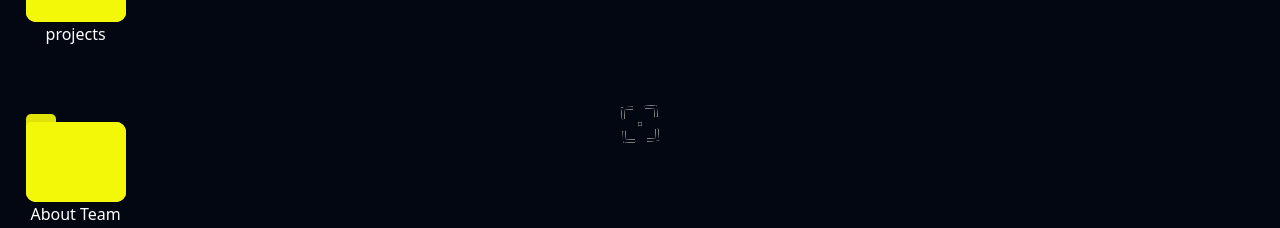
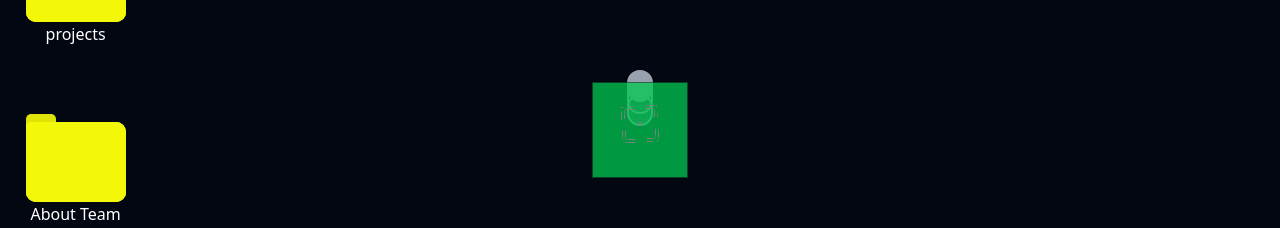
Before and after one commit to Sparsh-Verencar/TeamEggheadPortfolio, a Next.js app: page / in a window 1280 px wide. Shown: the part 276-504 px from the top of the page. Built offline with nearby package versions, Linux system fonts and the light colour scheme.

Commit message:
capacitors

```diff
--- a/src/app/page.js
+++ b/src/app/page.js
@@ -5,10 +5,9 @@ import WindowTaskBar from "@/components/WindowTaskBar";
 import TargetCursor from "@/components/react_bits/Animations/TargetCursor/TargetCursor";
 import FadingSquare from "@/components/FadingSquare";
 import Loading from "./loading";
-import Spline from '@splinetool/react-spline';
-
 
 import { useState, useEffect } from "react";
+import Capacitor from "@/components/Capacitor";
 
 export default function Home() {
   const [showContent, setShowContent] = useState(false);
@@ -29,17 +28,17 @@ export default function Home() {
     return () => clearInterval(interval);
   }, []);
 
-  useEffect(() => {
-    const timer = setTimeout(() => {
-      setShowContent(true);
-    }, 7000); // Match your loading duration
+  // useEffect(() => {
+  //   const timer = setTimeout(() => {
+  //     setShowContent(true);
+  //   }, 7000); // Match your loading duration
 
-    return () => clearTimeout(timer);
-  }, []);
+  //   return () => clearTimeout(timer);
+  // }, []);
 
-  if (!showContent) {
+  /* if (!showContent) {
     return <Loading />; // Show animation while waiting
-  }
+  } */
 
   return (
     <div className="relative w-screen h-screen flex items-between justify-between bg-gray-950" suppressHydrationWarning>
@@ -50,12 +49,11 @@ export default function Home() {
         <Folder size={1} color="#F3F708" className="cursor-target custom-folder flex flex-col items-center justify-center" text="About Team" />
         <Gmail />
       </div>
-      <div className="absolute top-1/2 left-1/2 -translate-x-1/2 -translate-y-1/2 w-[800px] h-[600px]">
-        <Spline
-          scene="https://prod.spline.design/qPvDC6ECtPlXnOaq/scene.splinecode"
-          className="w-full h-full"
-        />
+      <div className="absolute top-1/2 left-1/2 -translate-x-1/2 -translate-y-1/2">
+        <Capacitor />
+        <FadingSquare progress={progress} />
       </div>
+
       <WindowTaskBar />
     </div>
   );
--- /dev/null
+++ b/src/components/CPUBottomPlate.jsx
@@ -0,0 +1,11 @@
+import React from 'react'
+
+const CPUBottomPlate = () => {
+  return (
+    <div>
+
+    </div>
+  )
+}
+
+export default CPUBottomPlate
--- /dev/null
+++ b/src/components/Capacitor.jsx
@@ -0,0 +1,22 @@
+import React from 'react';
+
+const Capacitor = () => {
+    return (
+        <div className="flex flex-col items-center gap-5">
+            {/* Body of the capacitor */}
+            <div className="absolute w-[2vw] h-[7vh] bg-gray-700 rounded-t-full rounded-b-full shadow-md">
+                <div className="relative top-0 w-[2vw] h-[4vh] bg-gray-400 rounded-full  shadow-md" />
+                <div className="relative -top-5 w-[2vw] h-[4vh] border-2 border-gray-400 rounded-full  shadow-md" />
+                <div className="relative -top-10 w-[2vw] h-[4vh] border-2 border-gray-400 rounded-full  shadow-md" />
+            </div>
+
+            {/* Pins (legs) */}
+            <div className="flex gap-[0.5vw] mt-1">
+                <div className="w-[0.2vw] h-[1vh] bg-gray-600 rounded" />
+                <div className="w-[0.2vw] h-[1vh] bg-gray-600 rounded" />
+            </div>
+        </div>
+    );
+};
+
+export default Capacitor;
```
Also changed, not shown: src/components/FadingSquare.jsx (line endings or trailing spaces).
